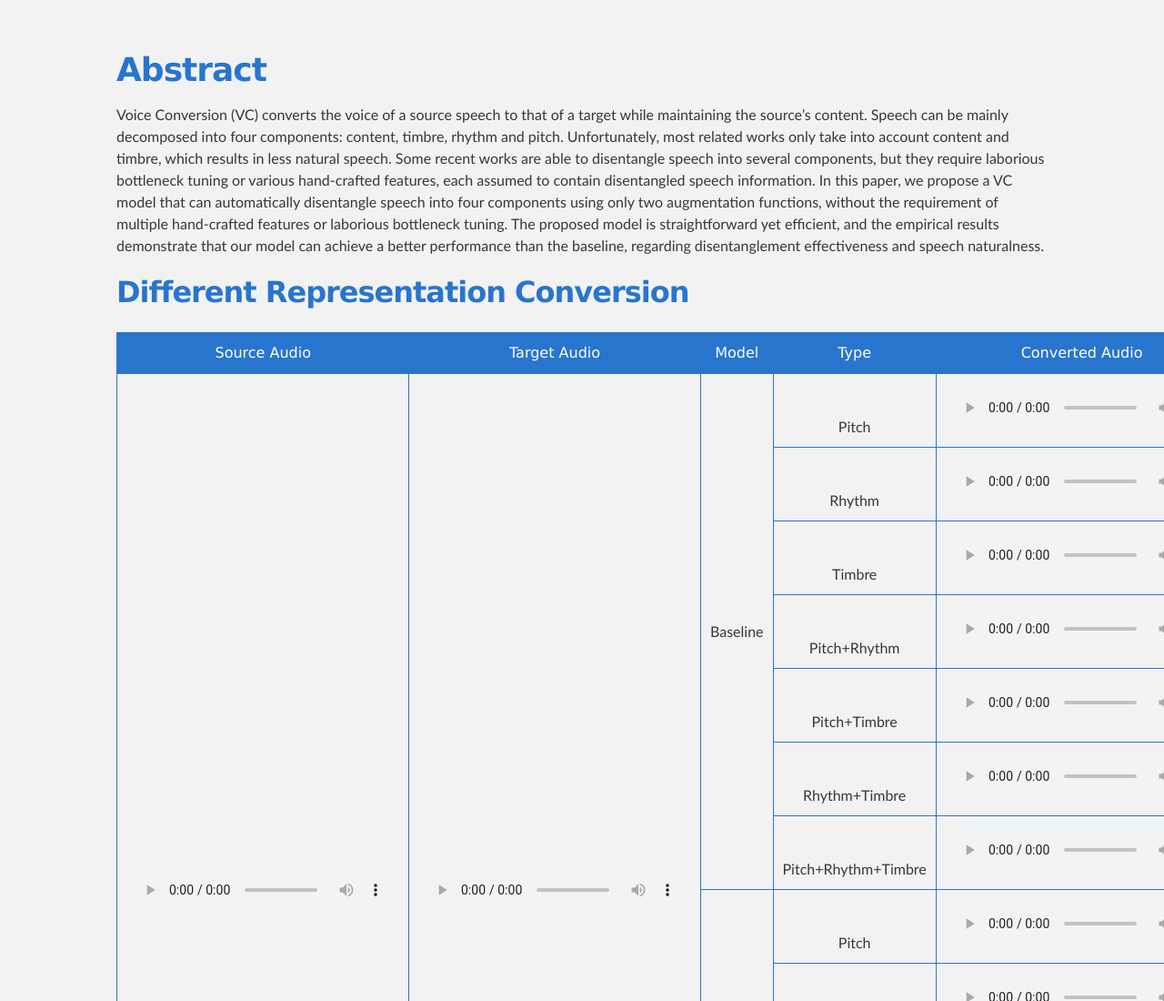
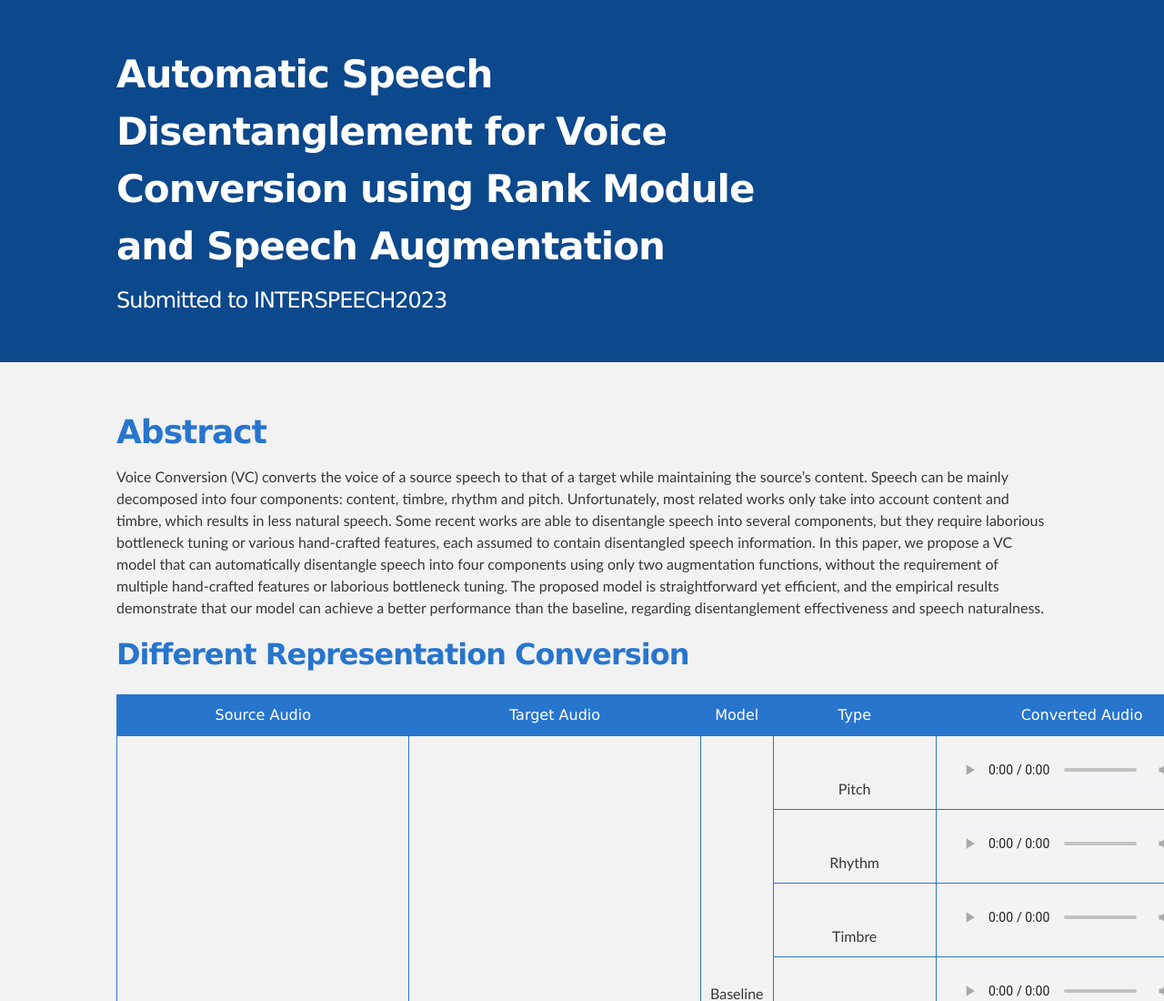
Before and after one commit to hhhuazi/hhhuazi.github.io, a plain HTML site: page index.html in a window 1280 px wide. Shown: the top 1100 px of the page at 91% size. Drawn offline with Linux system fonts and the light colour scheme.

Commit message:
abstract2

```diff
--- a/index.html
+++ b/index.html
@@ -19,7 +19,7 @@
     <meta property="twitter:title" content="Automatic Speech Disentanglement for Voice Conversion using Rank Module and Speech Augmentation" />
     <script type="application/ld+json">
         {
-            <!-- "@context": "https://schema.org", -->
+            "@context": "https://schema.org",
             "@type": "WebSite",
             "description": "Submitted to INTERSPEECH2023",
             "headline": "Automatic Speech Disentanglement for Voice Conversion using Rank Module and Speech Augmentation",
@@ -34,20 +34,20 @@
 <body>
 
     <!-- HEADER -->
-    <!-- <div id="header_wrap" class="outer">
+    <div id="header_wrap" class="outer">
         <header class="inner">
-            <img id="lab_logo" src="/slate/assets/images/logo.svg" />
+            <!-- <img id="lab_logo" src="/slate/assets/images/logo.svg" /> -->
             <div>
                 <div style="width: 70%;">
-                    <h1 id="project_title">Speech Representation Disentangling with Adversarial Mutual Information Learning for One-shot Voice Conversion</h1>
-                    <h2 id="project_tagline">Submitted to INTERSPEECH2022</h2>
+                    <h1 id="project_title">Automatic Speech Disentanglement for Voice Conversion using Rank Module and Speech Augmentation</h1>
+                    <h2 id="project_tagline">Submitted to INTERSPEECH2023</h2>
                 </div>
 
             </div>
 
 
         </header>
-    </div> -->
+    </div>
 
     <!-- MAIN CONTENT -->
     <div id="main_content_wrap" class="outer">
```
